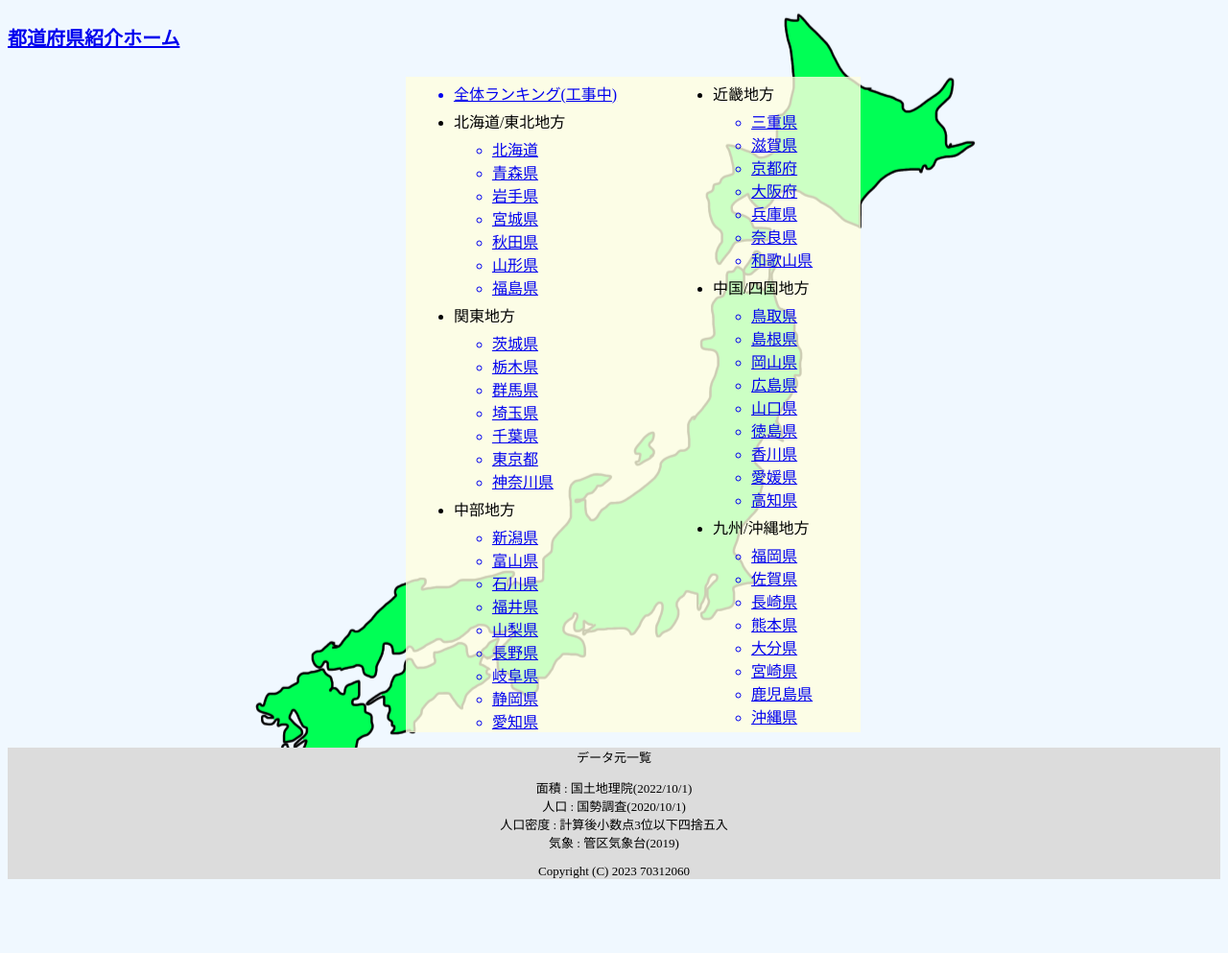
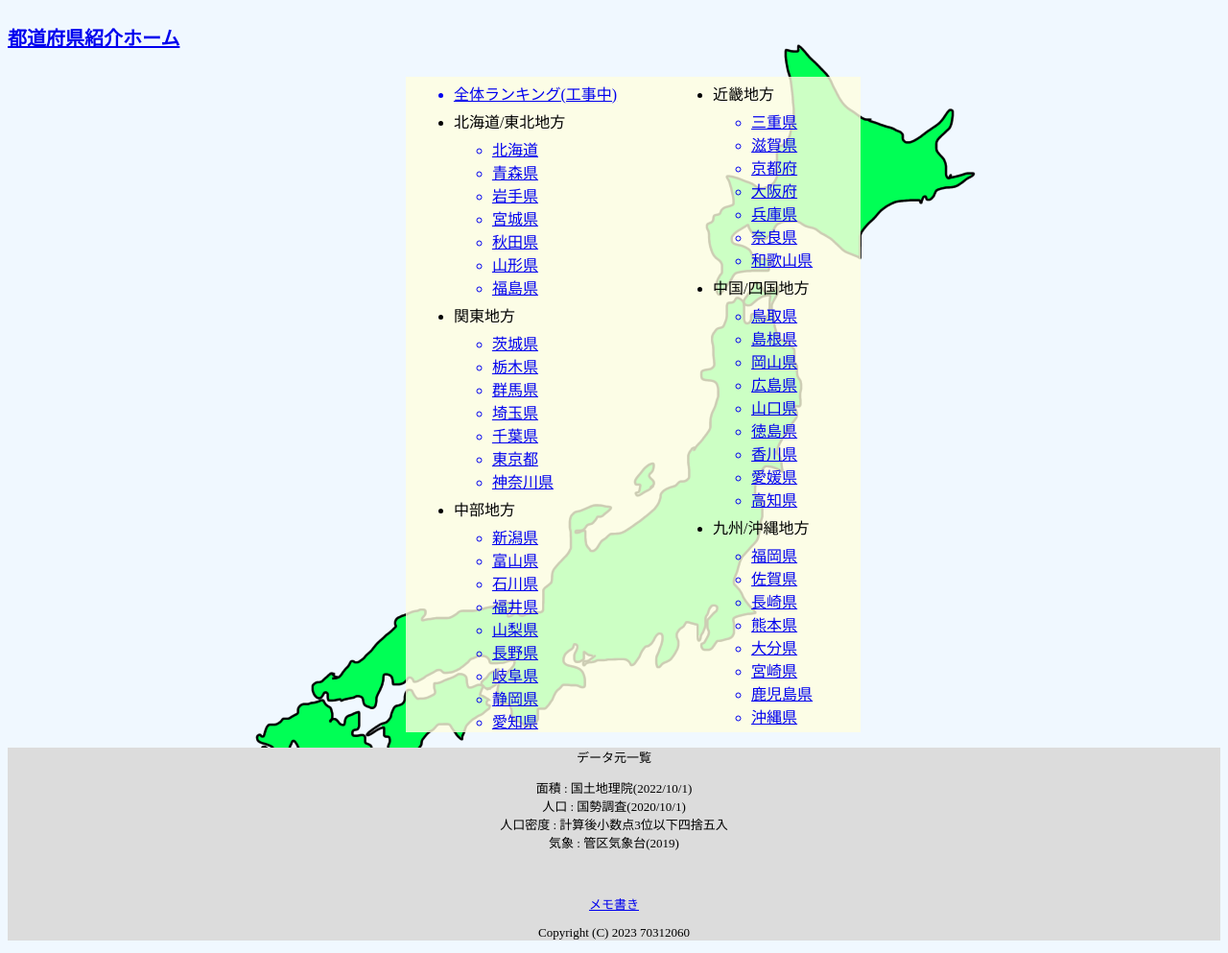
Before and after one commit to aska621/prefecture, a plain HTML site: page index.html in a window 1280 px wide. Shown: the part 77-1070 px from the top of the page at 96% size. Before the commit the page ends 1006 px from the top, so only its background shows below. Drawn offline with Linux system fonts and the light colour scheme.

Commit message:
Update index.html

```diff
--- a/index.html
+++ b/index.html
@@ -90,6 +90,6 @@
 <footer class="footer">
     <p>データ元一覧</p>
     <p>面積 : 国土地理院(2022/10/1)<br>人口 : 国勢調査(2020/10/1)<br>人口密度 : 計算後小数点3位以下四捨五入<br>気象 : 管区気象台(2019)</p>
-
+  　<a href = "memo.html"><p>メモ書き</p></a>
     <p>Copyright (C) 2023 70312060</p>
   </footer>
```
